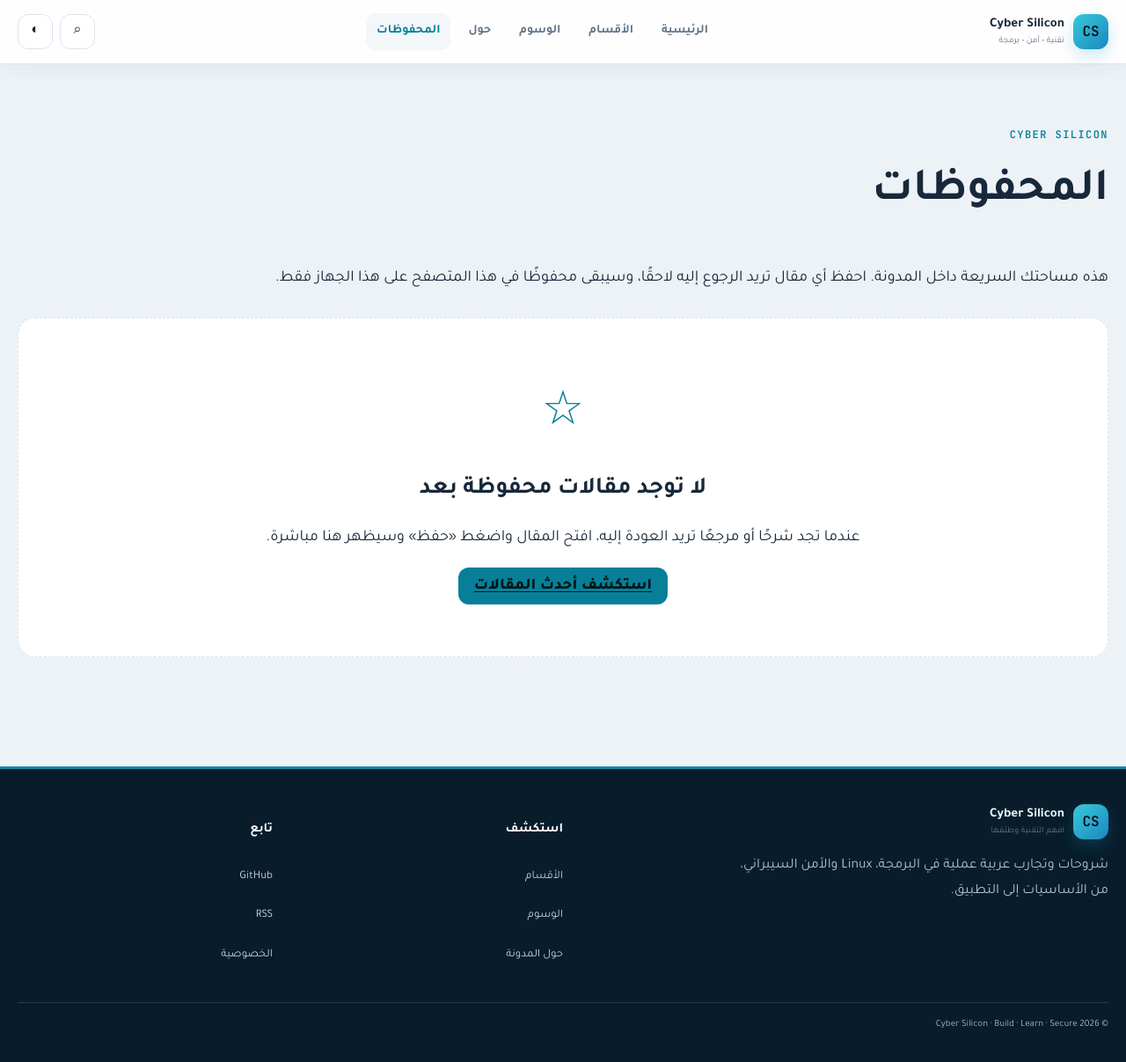
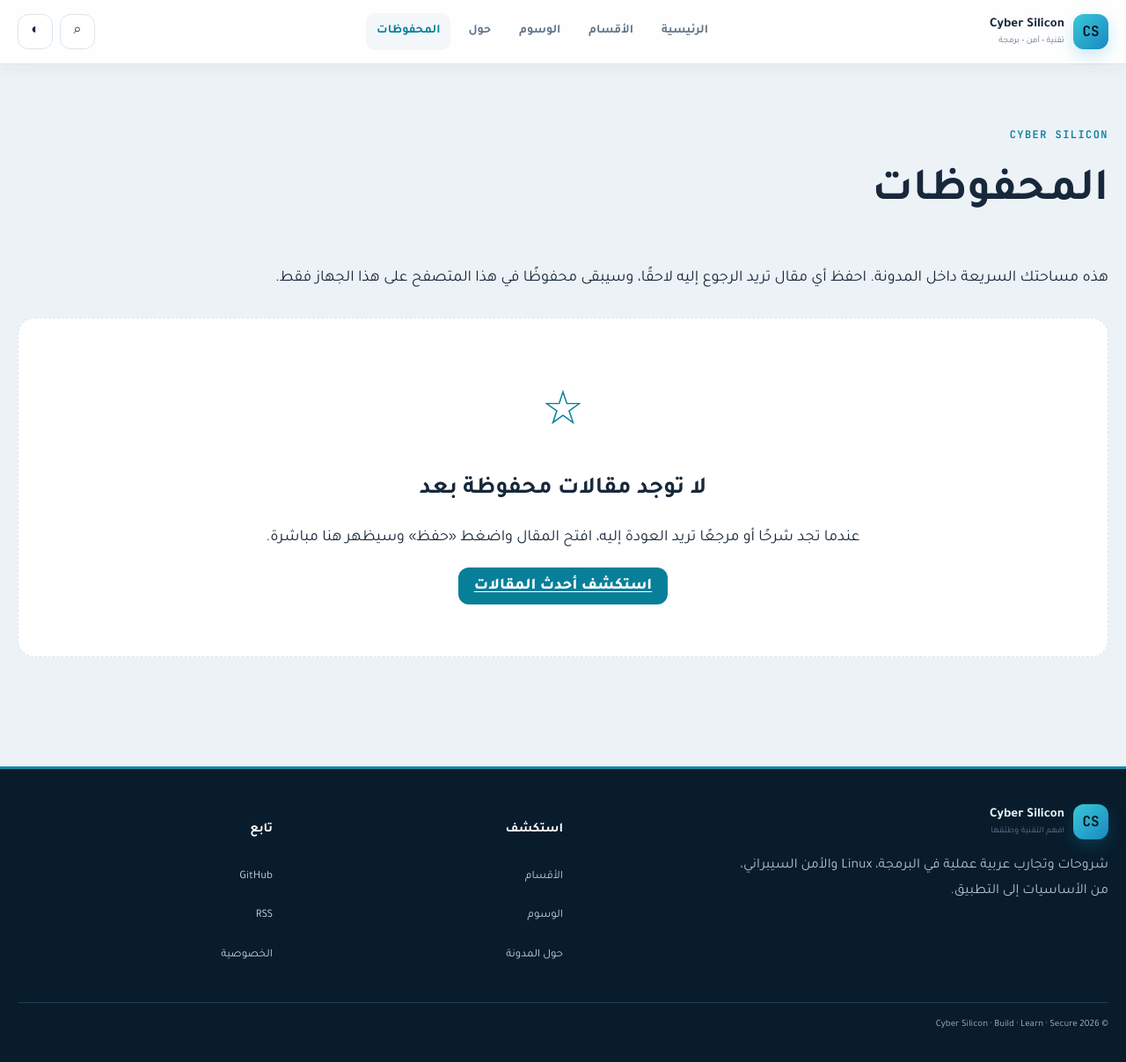
Before and after one commit to cyber-silicon/cyber-silicon.github.io, a Jekyll site: the page built from _pages/bookmarks.html, in a window 1280 px wide and 1210 px high. Shown: the top 1207 px of the window at 88% size. Built offline with Jekyll 4.4.1, drawn with Linux system fonts in a browser that asks for light colours.

Commit message:
Finalize accessible light-theme links and primary buttons

```diff
--- a/assets/css/cyber-silicon.css
+++ b/assets/css/cyber-silicon.css
@@ -531,7 +531,7 @@
   --muted:#607487;
   --line:#dbe5ed;
   --accent:#087f99;
-  --accent2:#299ec5;
+  --accent2:#176b86;
   --shadow:0 18px 48px rgba(17,39,59,.08);
   color-scheme:light;
 }
@@ -622,3 +622,9 @@
   font-size:13px;
   line-height:1.8;
 }
+
+
+/* Light-mode primary buttons need light text against the teal action color. */
+html[data-theme="light"] .button.primary{
+  color:#ffffff;
+}
```
